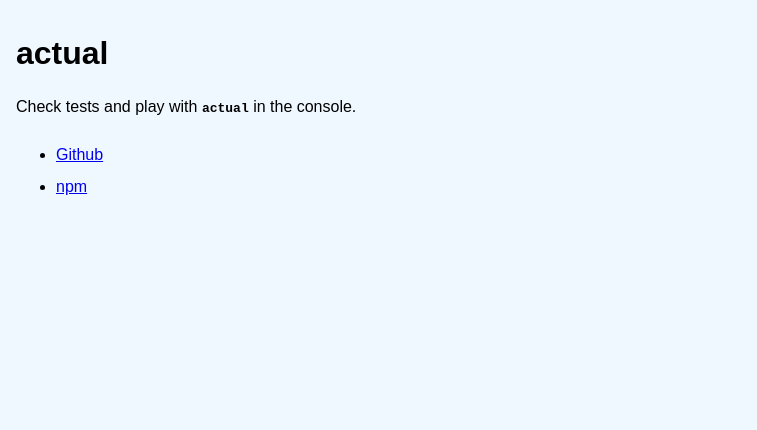
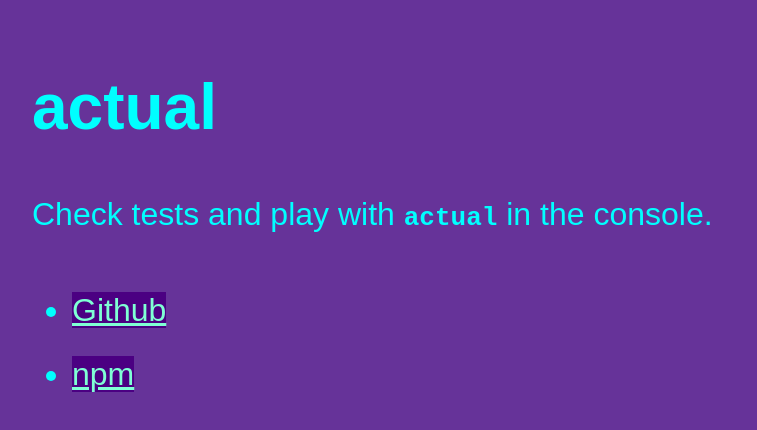
Before and after one commit to ryanve/actual, a website: page index.html in a window 1280 px wide. Shown: the whole page, without its empty margins (0-757 px from the left). Drawn offline with Linux system fonts and the light colour scheme.

Commit message:
refresh style (#18)

```diff
--- a/index.html
+++ b/index.html
@@ -3,14 +3,19 @@
 <title>actual: Determine actual @media breakpoints</title>
 <meta name="viewport" content="width=device-width, initial-scale=1">
 <meta name="description" content="actual JavaScript module tests">
+
+<style media=(color)>
+  ::selection { background: powderblue; color: mediumblue }
+  [href] { background: indigo; color: aquamarine }
+  html { background: rebeccapurple; color: aqua }
+</style>
+
 <style>
-  ::selection { background: MediumBlue; color: AliceBlue }
-  html { background: AliceBlue; color: black }
-  *, :before, :after { box-sizing: border-box }
-  html { font: 1em/2 sans-serif; }
+  * { box-sizing: border-box }
+  html { font: 2em/2 sans-serif; }
   body { width: 100%; margin: auto; padding: 1em }
   button:enabled:hover { cursor: pointer }
-  pre, code { -moz-tab-size: 2; -o-tab-size: 2; tab-size: 2 }
+  pre, code { tab-size: 2 }
   pre { white-space: pre-wrap; word-wrap: break-word; overflow: auto }
   h1, h2 { line-height: 1 }
   h2 { font-size: 1.5em }
```
